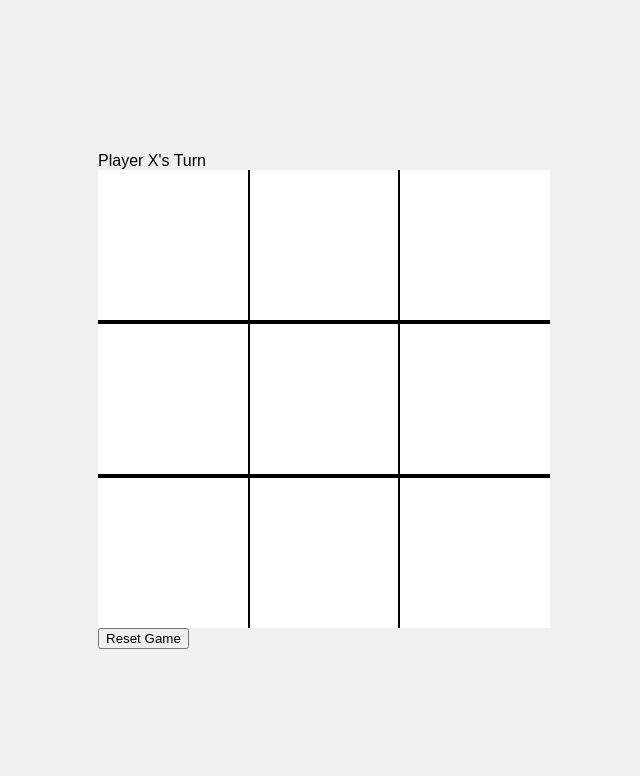
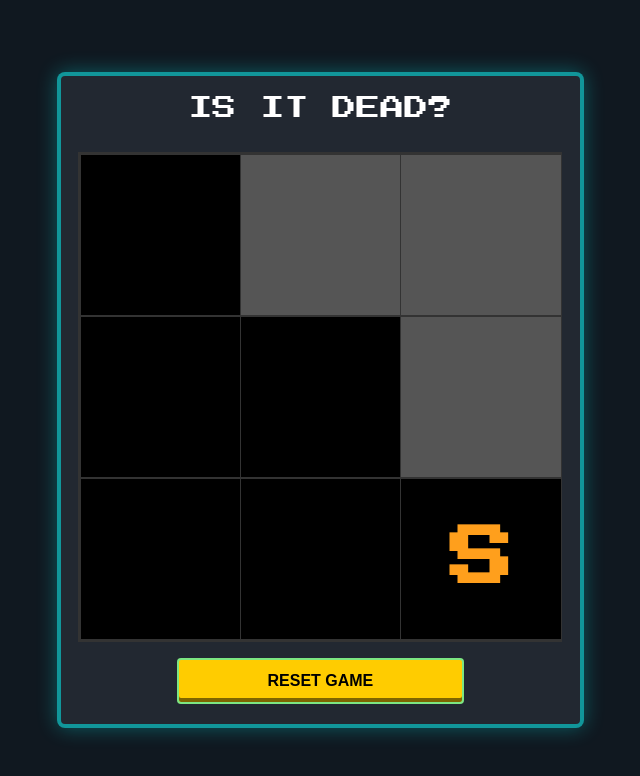
Before and after one commit to Davigbit/Schrodingers-TicTacToe, a React (Vite) app: page / in a window 1280 px wide. Shown: the top 776 px of the page, without its empty margins (317-957 px from the left). Built offline with nearby package versions, Linux system fonts and the light colour scheme.

Commit message:
Quantum Implementation / Draft of Styling

```diff
--- a/src/App.jsx
+++ b/src/App.jsx
@@ -3,7 +3,11 @@ import TicTacToe from './Components/TicTacToe'
 function App() {
 
   return (
-     <TicTacToe />
+      <>
+        {/*Add Image of Dead Cat*/}
+        <TicTacToe />
+        {/*Add Image of Alive Cat*/}
+      </>
   )
 }
 
--- a/src/Components/TicTacToe.jsx
+++ b/src/Components/TicTacToe.jsx
@@ -1,10 +1,11 @@
-import { useState } from 'react';
+import { useState, useEffect } from 'react';
 import './tictactoe.css';
 
 export default function TicTacToe() {
     const [grid, setGrid] = useState([0, 0, 0, 0, 0, 0, 0, 0, 0]);
     const [isXNext, setIsXNext] = useState(true);
     const [winner, setWinner] = useState(null);
+    const [winningIndices, setWinningIndices] = useState([]);
 
     const handleClick = (index) => {
 
@@ -15,9 +16,10 @@ export default function TicTacToe() {
         setGrid(newGrid);
         setIsXNext(isXNext => !isXNext);
 
-        const newWinner = checkWinner(newGrid);
-        if (newWinner) {
-            setWinner(newWinner);
+        const result = checkWinner(newGrid);
+        if (result) {
+            setWinner(result.winner);
+            setWinningIndices(result.indices);
         }
     };
 
@@ -31,17 +33,71 @@ export default function TicTacToe() {
         for (let combination of winningCombinations) {
             const [a, b, c] = combination;
             if (
-                (grid[a] !== 0 && grid[b] !== 0 && grid[c] !== 0) && (// None are zero
-                (grid[a] === grid[b] && grid[b] === grid[c]) || // All are equal
+                (grid[a] !== 0 && grid[b] !== 0 && grid[c] !== 0) && // None are zero
+                (grid[a] !== 4 && grid[b] !== 4 && grid[c] !== 4) && // None are 4
+                ((grid[a] === grid[b] && grid[b] === grid[c]) || // All are equal (1 or 2)
                 (grid[a] === grid[b] && grid[c] === 3) || // Two are equal and third is 3
                 (grid[a] === grid[c] && grid[b] === 3) || // Two are equal and third is 3
-                (grid[b] === grid[c] && grid[a] === 3)) // Two are equal and third is 3
-            ) {
-                return isXNext ? 2 : 1; // Either 1 or 2
+                (grid[b] === grid[c] && grid[a] === 3) || // Two are equal, third is 3
+                (grid[a] === 3 && grid[b] === 3 && (grid[c] === 1 || grid[c] === 2)) || // Two are 3, third is 1 or 2
+                (grid[a] === 3 && grid[c] === 3 && (grid[b] === 1 || grid[b] === 2)) || // Two are 3, third is 1 or 2
+                (grid[b] === 3 && grid[c] === 3 && (grid[a] === 1 || grid[a] === 2))) // Two are 3, third is 1 or 2
+            )
+            {
+                return { winner: isXNext ? 2 : 1, indices: combination };
             }
         }
         return null;
     };
+
+    useEffect(() => {
+        if (winner) return; // Exit early if there's a winner
+
+        const randomEffect = () => {
+            const index = Math.floor(Math.random() * grid.length);
+            const change = getRandomChange();
+            console.log(index, change);
+
+            function getRandomChange() {
+                if (grid.every(entry => entry !== 0)) return 1; // Force change if all entries are non-zero
+
+                const possibleChanges = [0, 1, 2];
+                const weights = [6, 3, 1]; // Chances!!!
+                const totalWeight = weights.reduce((sum, weight) => sum + weight, 0);
+                const random = Math.floor(Math.random() * totalWeight);
+
+                let cumulativeWeight = 0;
+                for (let i = 0; i < possibleChanges.length; i++) {
+                    cumulativeWeight += weights[i];
+                    if (random < cumulativeWeight) {
+                        return possibleChanges[i];
+                    }
+                }
+                return 0;
+            }
+
+            return [index, change];
+        };
+
+        const timerId = setInterval(() => {
+            const [index, newEffect] = randomEffect();
+            if (newEffect === 1) {
+                setGrid(prevGrid => {
+                    const newGrid = [...prevGrid];
+                    newGrid[index] = prevGrid[index] === 0 ? 4 : 0; // Toggle between 0 and 4
+                    return newGrid;
+                });
+            } else if (newEffect === 2) {
+                setGrid(prevGrid => {
+                    const newGrid = [...prevGrid];
+                    newGrid[index] = 3; // Toggle between 0 and 4
+                    return newGrid;
+                });
+            }
+        }, 500);
+
+        return () => clearInterval(timerId);
+    }, [grid, winner]);
 
     const gridElements = grid.map((element, index) => (
         <GridElement
@@ -49,6 +105,7 @@ export default function TicTacToe() {
             element={element}
             index={index}
             onClick={() => handleClick(index)}
+            isWinning={winningIndices.includes(index)}
         />
     ));
 
@@ -56,16 +113,14 @@ export default function TicTacToe() {
         setGrid([0, 0, 0, 0, 0, 0, 0, 0, 0]);
         setWinner(null);
         setIsXNext(true); // Start with Player X
+        setWinningIndices([]);
     };
 
     return (
         <div className="game-container">
-            {winner && <div className="winner-message">{winner === 1 ? 'O Wins!' : 'X Wins!'}</div>}
-            {!winner && grid.every(cell => cell !== 0) && (
-                <div className="winner-message">It's a Draw!</div>
-            )}
+            {winner && <div className="winner-message">{`IT IS ${winner === 1 ? 'ALIVE' : 'DEAD'}!`}</div>}
             <div className="turn-message">
-                {winner ? '' : `Player ${isXNext ? 'X' : 'O'}'s Turn`}
+                {winner ? '' : `IS IT ${isXNext ? 'DEAD' : 'ALIVE'}?`}
             </div>
             <div className="grid-container">
                 {gridElements}
@@ -75,11 +130,12 @@ export default function TicTacToe() {
     );
 }
 
-function GridElement({ element, onClick }) {
+function GridElement({ element, onClick, isWinning }) {
     return (
         <div
             className={`grid-element ${element === 1 ? 'circle' : element === 2 ? 'cross' :
-                        element === 3 ? 'superposition' : element === 4 ? 'blocked' : ''}`}
+                element === 3 ? 'superposition' : element === 4 ? 'blocked' : ''}
+                        ${isWinning ? 'winning' : ''}`}
             onClick={onClick}
         >
             {element === 1 ? 'O' : element === 2 ? 'X' : element === 3 ? 'S' : ''}
--- a/src/Components/tictactoe.css
+++ b/src/Components/tictactoe.css
@@ -1,46 +1,120 @@
+@import url('https://fonts.googleapis.com/css2?family=Press+Start+2P&display=swap'); /* Pixel-style font */
+
+:root {
+    --background-color: #101820; /* Dark retro background */
+    --primary-color: rgba(0, 255, 255, 0.51); /* Cyan glow for grid hover */
+    --secondary-color: #333333; /* Grid border color */
+    --accent-color: #ffcc00; /* Reset button color */
+    --winning-color: #ff5733; /* Highlight winning color */
+    --blocked-color: #555555; /* Blocked cell color */
+    --font-color: #ffffff; /* Text color */
+    --grid-size: 20vmin; /* Larger size for focus */
+}
+
 body {
     margin: 0;
     height: 100vh;
     display: flex;
     justify-content: center;
     align-items: center;
-    background-color: #f0f0f0;
-    font-family: Arial, sans-serif;
+    background-color: var(--background-color);
+    font-family: 'Press Start 2P', sans-serif; /* Pixelated font */
+    color: var(--font-color);
+    overflow: hidden; /* Avoid scrollbars */
+}
+
+.game-container {
+    display: flex;
+    flex-direction: column;
+    align-items: center;
+    text-align: center;
+    padding: 20px;
+    border-radius: 8px;
+    background-color: #222831; /* Dark container background */
+    border: 4px solid var(--primary-color);
+    width: 90%;
+    max-width: 600px;
+    box-shadow: 0 0 20px rgba(0, 255, 255, 0.3); /* Retro glow */
+}
+
+.winner-message,
+.turn-message {
+    margin-bottom: 16px;
+    font-size: 1.5rem;
+    color: var(--font-color);
 }
 
 .grid-container {
     display: grid;
-    grid-template-columns: repeat(3, 150px);
+    grid-template-columns: repeat(3, var(--grid-size));
     gap: 0;
-    background-color: #333;
+    margin: 16px 0;
+    border: 2px solid var(--secondary-color);
+    background-color: var(--secondary-color);
 }
 
 .grid-element {
-    width: 150px;
-    height: 150px;
+    width: var(--grid-size);
+    height: var(--grid-size);
     display: flex;
     justify-content: center;
     align-items: center;
-    background-color: #fff;
-    font-size: 24px;
+    background-color: #000000;
+    font-size: calc(var(--grid-size) * 0.4);
+    font-weight: bold;
+    color: var(--font-color);
     cursor: pointer;
-    transition: background-color 0.3s ease, transform 0.2s ease;
-    border: 2px solid black;
+    border: 1px solid var(--secondary-color);
+    text-align: center;
 }
 
-.grid-element:nth-child(-n+3) {
-    border-top: none;
+.grid-element:not(.blocked):not(.winning):hover {
+    background-color: #191919;
 }
-.grid-element:nth-child(3n) {
-    border-right: none;
+
+.circle {
+    color: #e63946; /* Red for O */
 }
-.grid-element:nth-child(3n+1) {
-    border-left: none;
+
+.cross {
+    color: #0077b6; /* Blue for X */
 }
-.grid-element:nth-child(n+7) {
-    border-bottom: none;
+
+.superposition {
+    color: #ff9f1c; /* Yellow for S */
 }
 
 .blocked {
-    background-color: darkgray;
+    background-color: var(--blocked-color);
+    cursor: not-allowed;
 }
+
+.winning {
+    background-color: var(--winning-color);
+    color: #ffffff;
+}
+
+.reset-button {
+    background: var(--accent-color);
+    border: 2px solid var(--primary-color);
+    color: #000000;
+    padding: 12px 24px;
+    font-size: 1rem;
+    text-transform: uppercase;
+    font-weight: bold;
+    cursor: pointer;
+    width: 60%;
+    max-width: 300px;
+    border-radius: 4px;
+    box-shadow: inset 0 -4px 0 rgba(0, 0, 0, 0.5); /* Retro 3D effect */
+    transition: background-color 0.2s ease;
+}
+
+.reset-button:hover {
+    background: #ffdd00; /* Slightly brighter yellow */
+}
+
+.reset-button:active {
+    box-shadow: inset 0 4px 0 rgba(0, 0, 0, 0.5); /* Pressed 3D effect */
+    background: #e6b800; /* Darker yellow */
+}
```
